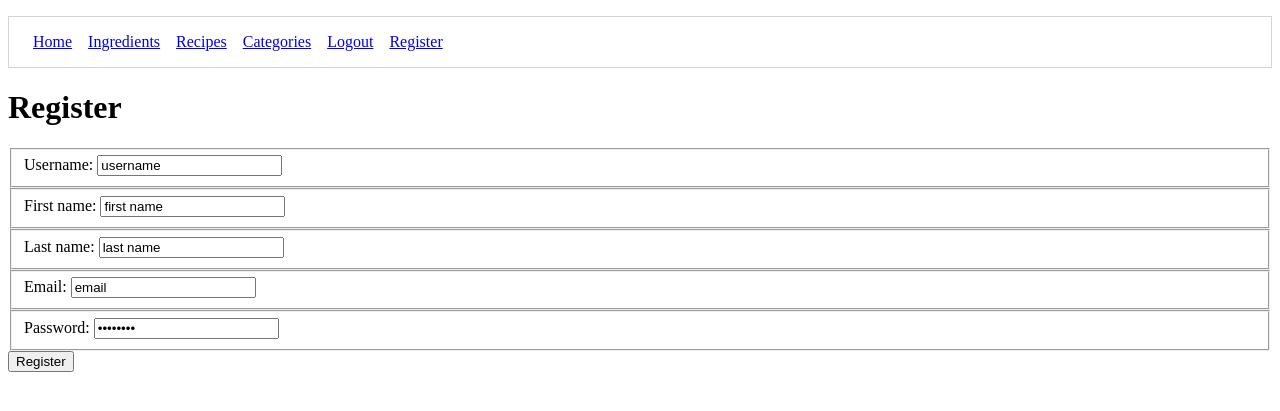
After one commit to kgalleg/Aromable, a Django app: page /register/ in a window 1280 px wide. The commit adds this page. Shown: the top 411 px of the page. Run offline with Django 3.2, Linux system fonts and the light colour scheme.

Commit message:
added register

```diff
--- /dev/null
+++ b/aromableapp/templates/registration/register.html
@@ -0,0 +1,37 @@
+{% extends 'shared/base.html' %}
+
+{% block content %}
+    <h1>Register</h1>
+
+    <form action="{% url 'aromableapp:register' %}" method="post">
+        <fieldset>
+            <label for="username">Username: </label>
+            <input id="username" type="text" name="username" value="username">
+        </fieldset>
+
+        <fieldset>
+            <label for="first_name">First name: </label>
+            <input id="first_name" type="text" name="first_name" value="first name">
+        </fieldset>
+
+        <fieldset>
+            <label for="last_name">Last name: </label>
+            <input id="last_name" type="text" name="last_name" value="last name">
+        </fieldset>
+
+
+        <fieldset>
+            <label for="email">Email: </label>
+            <input id="email" type="text" name="email" value="email">
+        </fieldset>
+
+        <fieldset>
+            <label for="password">Password: </label>
+            <input id="password" type="password" name="password" value="password">
+        </fieldset>
+
+        <input type="submit" value="Register" />
+
+    </form>
+
+{% endblock %}
--- a/aromableapp/templates/shared/base.html
+++ b/aromableapp/templates/shared/base.html
@@ -33,6 +33,7 @@
             <li class="navList__route"><a href="{% url 'aromableapp:recipes' %}">Recipes</a></li>
             <li class="navList__route"><a href="{% url 'aromableapp:categories' %}">Categories</a></li>
             <li class="navList__route"><a href="{% url 'aromableapp:logout' %}">Logout</a></li>
+            <li class="navList__route"><a href="{% url 'aromableapp:register' %}">Register</a></li>
         </ol>
     </nav>
 
--- a/aromableapp/urls.py
+++ b/aromableapp/urls.py
@@ -28,4 +28,5 @@ urlpatterns = [
 
     url(r'accounts/', include('django.contrib.auth.urls')),
     url(r'^logout/$', logout_user, name='logout'),
+    url(r'^register/$', register_user, name='register'),
 ]
--- a/aromableapp/views/__init__.py
+++ b/aromableapp/views/__init__.py
@@ -1,4 +1,5 @@
 from .auth.logout import logout_user
+from .auth.register import register_user
 
 from .home import home
 
--- /dev/null
+++ b/aromableapp/views/auth/register.py
@@ -0,0 +1,44 @@
+import json
+from django.http import HttpResponse
+from django.shortcuts import render, redirect
+from django.urls import reverse
+from django.contrib.auth import login, authenticate
+from django.contrib.auth.models import User
+from rest_framework.authtoken.models import Token
+from django.views.decorators.csrf import csrf_exempt
+
+
+@csrf_exempt
+def register_user(request):
+    '''Handles the creation of a new user for authentication
+    Method arguments:
+      request -- The full HTTP request object
+    '''
+    if request.method == "GET":
+        template_name = 'registration/register.html'
+        return render(request, template_name, {})
+
+    elif request.method == "POST":
+        form_data = request.POST
+
+        # Create a new user by invoking the `create_user` helper method
+        # on Django's built-in User model
+        new_user = User.objects.create_user(
+            username=form_data['username'],
+            email=form_data['email'],
+            password=form_data['password'],
+            first_name=form_data['first_name'],
+            last_name=form_data['last_name']
+        )
+
+        authenticated_user = authenticate(username=form_data['username'], password=form_data['password'])
+
+        # If authentication was successful, log the user in
+        if authenticated_user is not None:
+            login(request=request, user=authenticated_user)
+            return redirect(reverse('aromableapp:home'))
+
+        else:
+            # Bad login details were provided. So we can't log the user in.
+            print("Invalid login details: {}, {}".format(username, password))
+            return HttpResponse("Invalid login details supplied.")
--- a/aromableapp/views/home.py
+++ b/aromableapp/views/home.py
@@ -1,5 +1,7 @@
 from django.shortcuts import render
+from django.contrib.auth.decorators import login_required
 
+@login_required
 def home(request):
     if request.method == 'GET':
         template = 'home.html'
```
Also changed, not shown: aromableapp/templates/home.html (+5 -6 lines), aromableapp/templates/ingredients/list.html (+21 -7 lines), aromableapp/views/recipes/details.py (+2 -39 lines).
